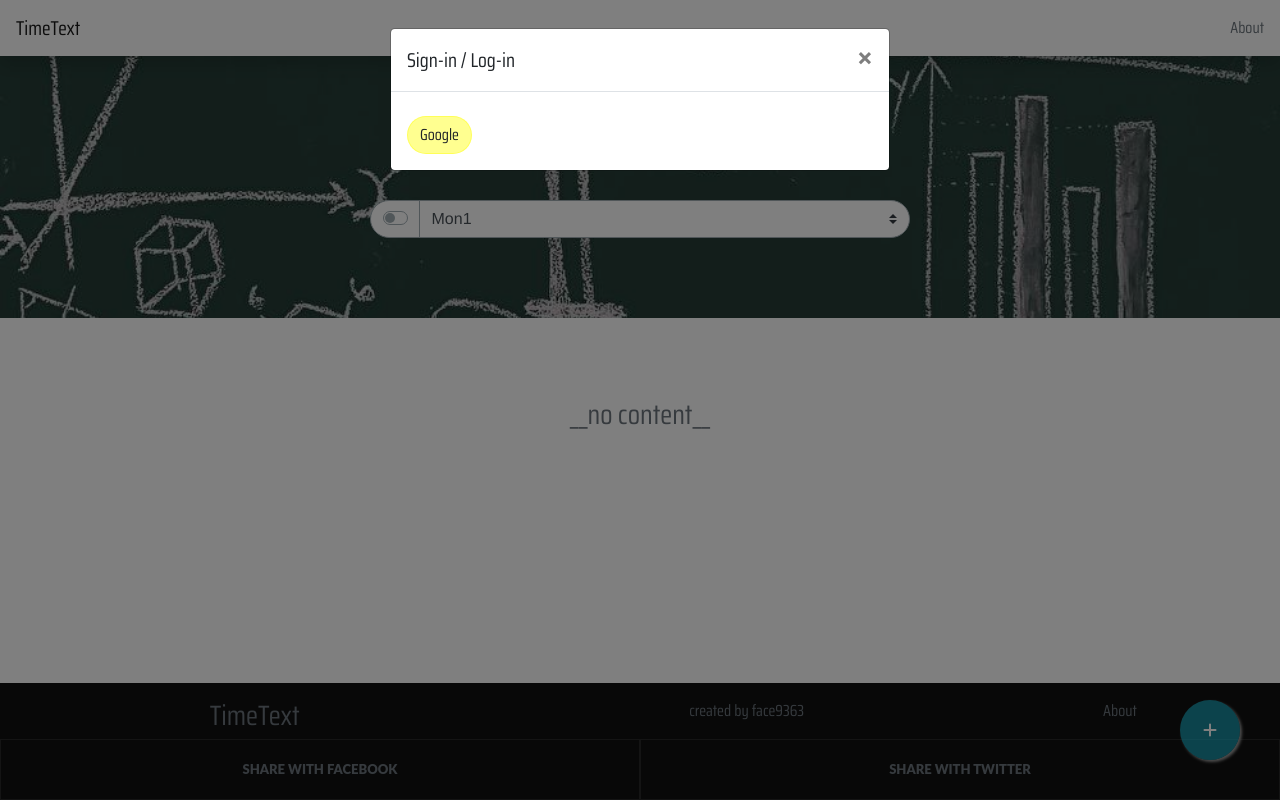
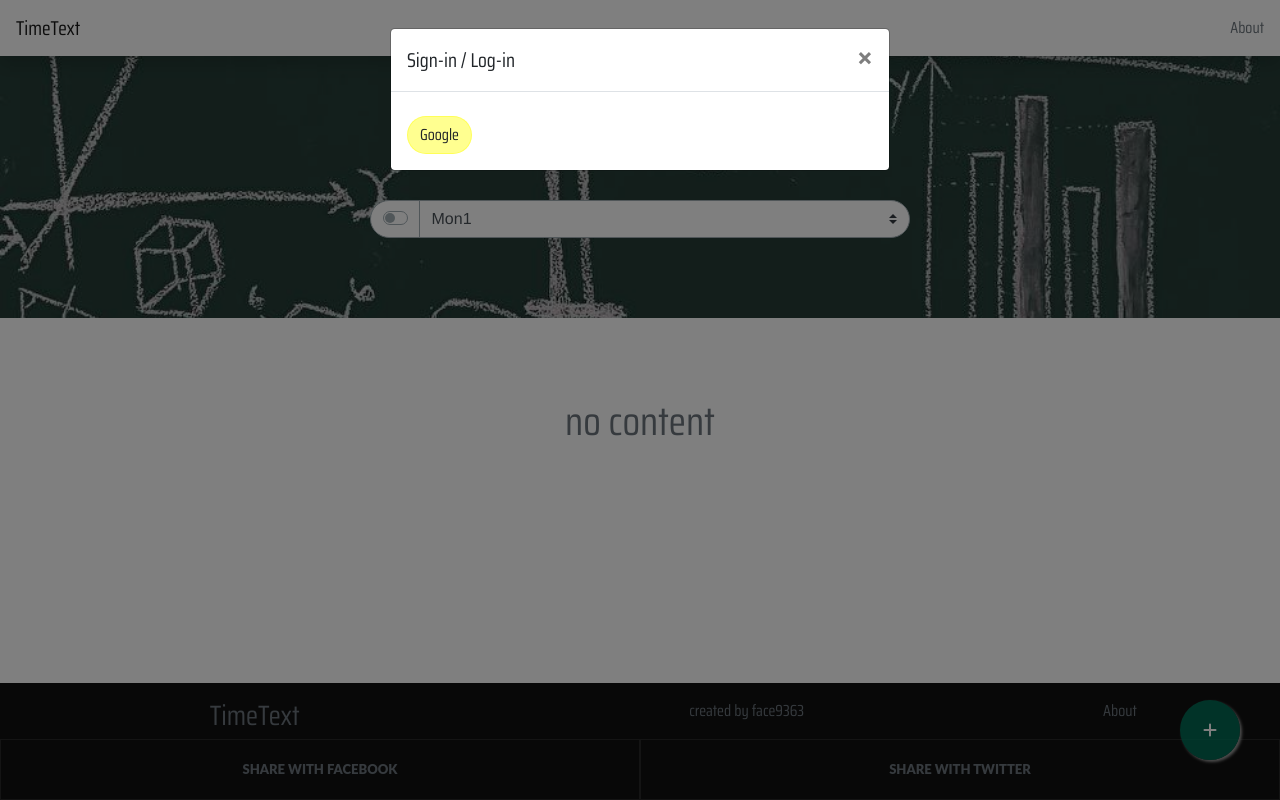
Before and after one commit to face0u0/TimeText, a Vue app: page /#/ in a window 1280 px wide. Built offline with nearby package versions, Linux system fonts and the light colour scheme; some icons are missing.

Commit message:
change color

```diff
--- a/src/components/CreatePicture.vue
+++ b/src/components/CreatePicture.vue
@@ -145,7 +145,7 @@ export default {
       height:60px;
       bottom:40px;
       right:40px;
-      background-color: rgba(32, 216, 245, 0.6);
+      background-color: rgba(0, 129, 101, 0.78);
       color: white;
       border-radius:50px;
       text-align:center;
--- a/src/components/SearchPicture.vue
+++ b/src/components/SearchPicture.vue
@@ -26,21 +26,16 @@
                 </option>
               </b-form-select>
             </b-input-group>
-
-<!--            <div class="form-group checkbox-wrap mt-2">-->
-<!--              <label class="label-checkbox">-->
-<!--                <input type="checkbox" v-on:change="setChecked($event)"/>-->
-<!--                <span class="lever">Enhancement</span>-->
-<!--              </label>-->
-<!--            </div>-->
           </div>
         </div>
       </div>
     </div>
-    <h3 v-if="loading" class="webfont text-muted col-12 no-content">Loading...</h3>
-    <h3 v-else-if="!pictureList[0]" class="webfont text-muted col-12 no-content">__no content__</h3>
-    <div class="text-center" v-show="loading">
-      <b-spinner variant="secondary" label="Spinning" class="m-5"></b-spinner>
+    <div class="mt-5">
+      <h1 v-if="loading" class="webfont text-muted col-12 no-content ">Loading...</h1>
+      <h1 v-else-if="!pictureList[0]" class="webfont text-muted col-12 no-content">no content</h1>
+      <div class="text-center" v-show="loading">
+        <b-spinner variant="secondary" label="Spinning" class="m-5"></b-spinner>
+      </div>
     </div>
   </div>
 </template>
```
